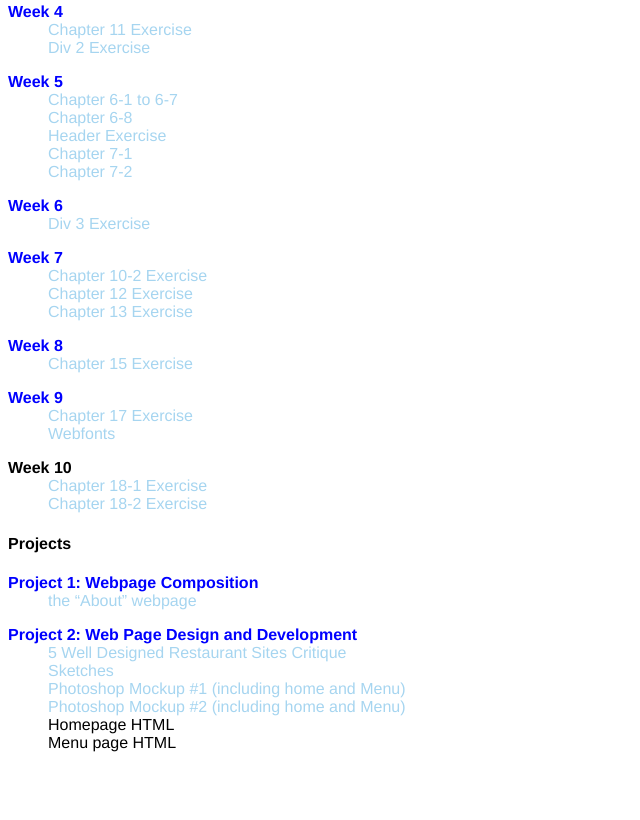
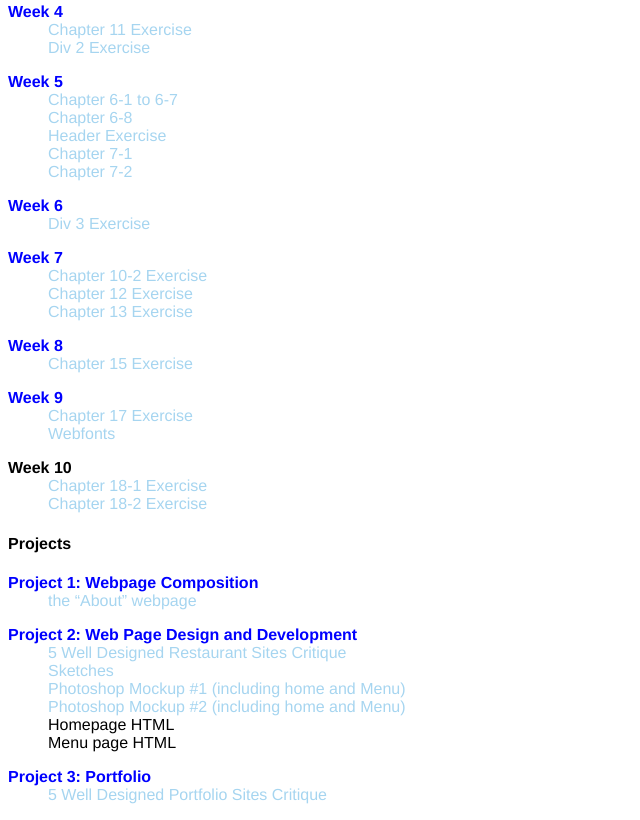
Before and after one commit to tsimonson00/Intro-to-web-design, a plain HTML site: page weekly/index.html in a window 1280 px wide. Shown: the part 591-1411 px from the top of the page, without its empty margins (0-640 px from the left). Before the commit the page ends 1359 px from the top, so only its background shows below. Drawn offline with Linux system fonts and the light colour scheme.

Commit message:
Add files via upload

```diff
--- a/weekly/index.html
+++ b/weekly/index.html
@@ -89,7 +89,10 @@
 <dd><a href="../p2/mockup2.html">Photoshop Mockup #2 (including home and Menu)</a></dd>
 <dd>Homepage HTML</dd>
 <dd>Menu page HTML</dd>
-
+</dl>
+<dl>
+<dt>Project 3: Portfolio</dt>
+<dd><a href="w10/portfolio_critique.html">5 Well Designed Portfolio Sites Critique</a></dd>
 </dl>
 </div><!-- project ends-->
 </div><!-- wrapper ends-->
```
